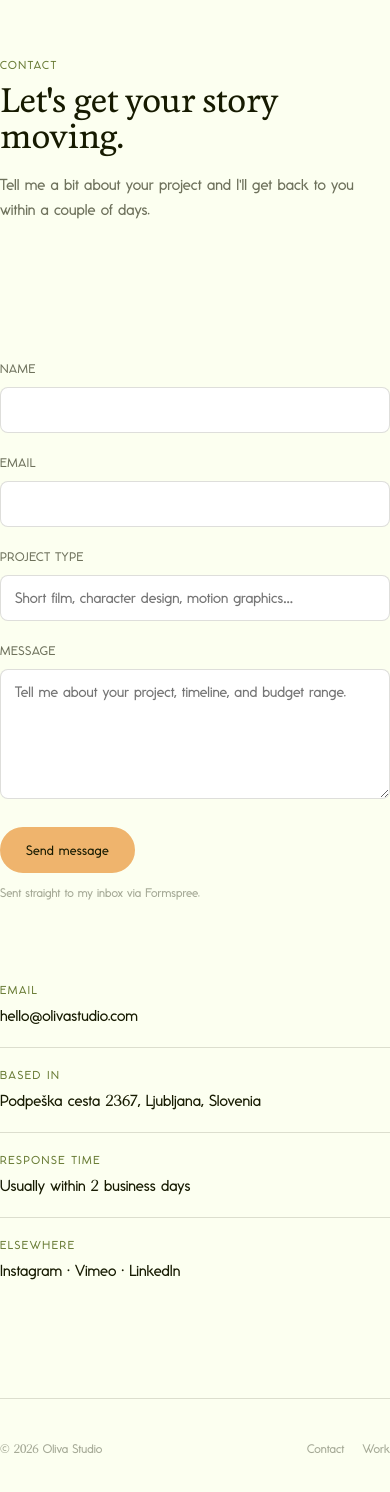
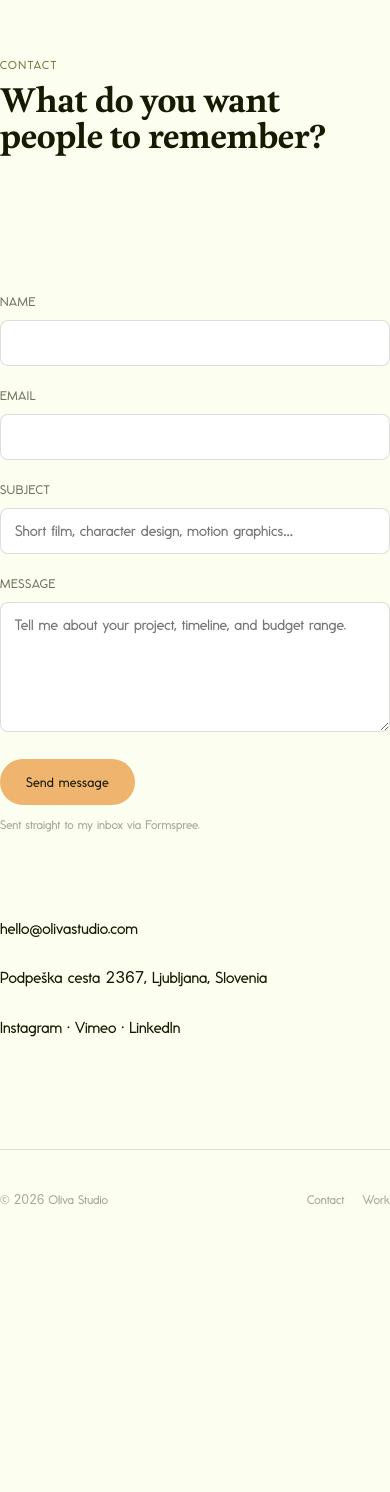
Before and after one commit to zaspana/oliva, a plain HTML site: page index.html in a window 390 px wide. Shown: the part 1717-3209 px from the top of the page. After the commit the page ends 2967 px from the top, so only its background shows below. Drawn offline with Linux system fonts and the light colour scheme.

Commit message:
fonts and size changes

```diff
--- a/css/style.css
+++ b/css/style.css
@@ -13,7 +13,14 @@
 @font-face {
   font-family: "CustomDisplay";
   src: url("../assets/fonts/Display-Regular.woff2") format("woff2");
-  font-weight: 400 700;
+  font-weight: 400;
+  font-style: normal;
+  font-display: swap;
+}
+@font-face {
+  font-family: "CustomDisplay";
+  src: url("../assets/fonts/Display-Bold.woff2") format("woff2");
+  font-weight: 700;
   font-style: normal;
   font-display: swap;
 }
@@ -49,6 +56,7 @@
   --font-display: "CustomDisplay", "Fraunces", "Georgia", serif;
   --font-body: "CustomBody", "Space Grotesk", "Helvetica Neue", Arial, sans-serif;
   --font-mono: "CustomMono", "JetBrains Mono", ui-monospace, monospace;
+  --font-numeric: -apple-system, BlinkMacSystemFont, "Segoe UI", Helvetica, Arial, sans-serif;
 
   --frame: 1px solid var(--border);
   --radius: 10px;
@@ -60,7 +68,7 @@
    ========================================================= */
 * { box-sizing: border-box; }
 html { scroll-behavior: smooth; }
-#top, #work, #services, #about, #contact, #featured {
+#top, #services, #about, #contact, #featured {
   scroll-margin-top: 96px;
 }
 body {
@@ -234,7 +242,7 @@ button { font-family: inherit; cursor: pointer; }
   flex-wrap: wrap;
 }
 .scene-number {
-  font-family: var(--font-body);
+  font-family: var(--font-numeric);
   font-size: 0.78rem;
   color: var(--text-faint);
 }
@@ -377,7 +385,8 @@ button { font-family: inherit; cursor: pointer; }
   display: flex;
   align-items: center;
   justify-content: center;
-  font-family: var(--font-display);
+  font-family: var(--font-numeric);
+  font-weight: 700;
   font-size: 3.2rem;
   color: var(--text);
   opacity: 0;
@@ -431,7 +440,7 @@ button { font-family: inherit; cursor: pointer; }
 }
 .panel:first-child { border-top: none; }
 .panel-frame-no {
-  font-family: var(--font-body);
+  font-family: var(--font-numeric);
   font-size: 0.78rem;
   color: var(--text-faint);
   padding-top: 6px;
@@ -480,8 +489,8 @@ button { font-family: inherit; cursor: pointer; }
    ========================================================= */
 .contact-grid {
   display: grid;
-  grid-template-columns: 1fr;
-  gap: 48px;
+  grid-template-columns: 1fr 1fr;
+  gap: 56px;
 }
 .field { margin-bottom: 20px; }
 .field label {
@@ -507,8 +516,7 @@ button { font-family: inherit; cursor: pointer; }
 .field textarea { resize: vertical; min-height: 130px; }
 .field input:focus, .field textarea:focus { border-color: var(--primary); }
 
-.contact-info .item { padding: 18px 0; border-top: var(--frame); }
-.contact-info .item:first-child { border-top: none; }
+.contact-info .item { padding: 12px 0; }
 .contact-info .item span.eyebrow { display: block; margin-bottom: 4px; }
 .form-note {
   font-family: var(--font-mono);
@@ -600,4 +608,4 @@ button { font-family: inherit; cursor: pointer; }
 .site-footer a:hover { color: var(--primary); }
 .footer-links { display: flex; gap: 18px; }
 
-.font-numeric { font-family: var(--font-body); }
+.font-numeric { font-family: var(--font-numeric); }
--- a/index.html
+++ b/index.html
@@ -20,9 +20,8 @@
       <button class="nav-toggle" aria-label="Toggle navigation" aria-expanded="false">Menu</button>
       <ul class="nav-links">
         <li><a href="#top" class="active" onclick="event.preventDefault(); window.scrollTo({top:0, behavior:'smooth'});">Home</a></li>
-        <li><a href="#work">Work</a></li>
-        <li><a href="#services">Services</a></li>
-        <li><a href="#about">About</a></li>
+        <li><a href="#work" onclick="event.preventDefault(); document.getElementById('work').scrollIntoView({behavior:'smooth', block:'center'});">Work</a></li>
+        <li><a href="#services">About</a></li>
         <li><a href="#contact">Contact</a></li>
       </ul>
     </nav>
@@ -63,8 +62,7 @@
 
     <section class="wrap" id="contact" style="padding: 72px 0 24px;">
       <p class="eyebrow">Contact</p>
-      <h2 style="font-size: clamp(2rem, 4vw, 3rem); max-width: 20ch;">Let's get your story moving.</h2>
-      <p style="max-width: 56ch;">Tell me a bit about your project and I'll get back to you within a couple of days.</p>
+      <h2 style="font-size: clamp(2rem, 4vw, 3rem); max-width: 20ch;">What do you want people to remember?</h2>
     </section>
 
     <section class="scene wrap contact-grid">
@@ -78,7 +76,7 @@
           <input type="email" id="email" name="email" required>
         </div>
         <div class="field">
-          <label for="project-type">Project type</label>
+          <label for="project-type">Subject</label>
           <input type="text" id="project-type" name="project-type" placeholder="Short film, character design, motion graphics…">
         </div>
         <div class="field">
@@ -91,19 +89,12 @@
 
       <div class="contact-info">
         <div class="item">
-          <span class="eyebrow">Email</span>
           <p style="margin:0; color: var(--text);">hello@olivastudio.com</p>
         </div>
         <div class="item">
-          <span class="eyebrow">Based in</span>
-          <p style="margin:0; color: var(--text);">Podpeška cesta 2367, Ljubljana, Slovenia</p>
+          <p style="margin:0; color: var(--text);">Podpeška cesta <span class="font-numeric">2367</span>, Ljubljana, Slovenia</p>
         </div>
         <div class="item">
-          <span class="eyebrow">Response time</span>
-          <p style="margin:0; color: var(--text);">Usually within 2 business days</p>
-        </div>
-        <div class="item">
-          <span class="eyebrow">Elsewhere</span>
           <p style="margin:0; color: var(--text);">Instagram · Vimeo · LinkedIn</p>
         </div>
       </div>
@@ -115,7 +106,7 @@
     <span>&copy; <span class="font-numeric">2026</span> Oliva Studio</span>
     <div class="footer-links">
       <a href="#contact">Contact</a>
-      <a href="#work">Work</a>
+      <a href="#work" onclick="event.preventDefault(); document.getElementById('work').scrollIntoView({behavior:'smooth', block:'center'});">Work</a>
     </div>
   </footer>
 
```
Also changed, not shown: assets/fonts/Display-Bold.woff2 (added).
